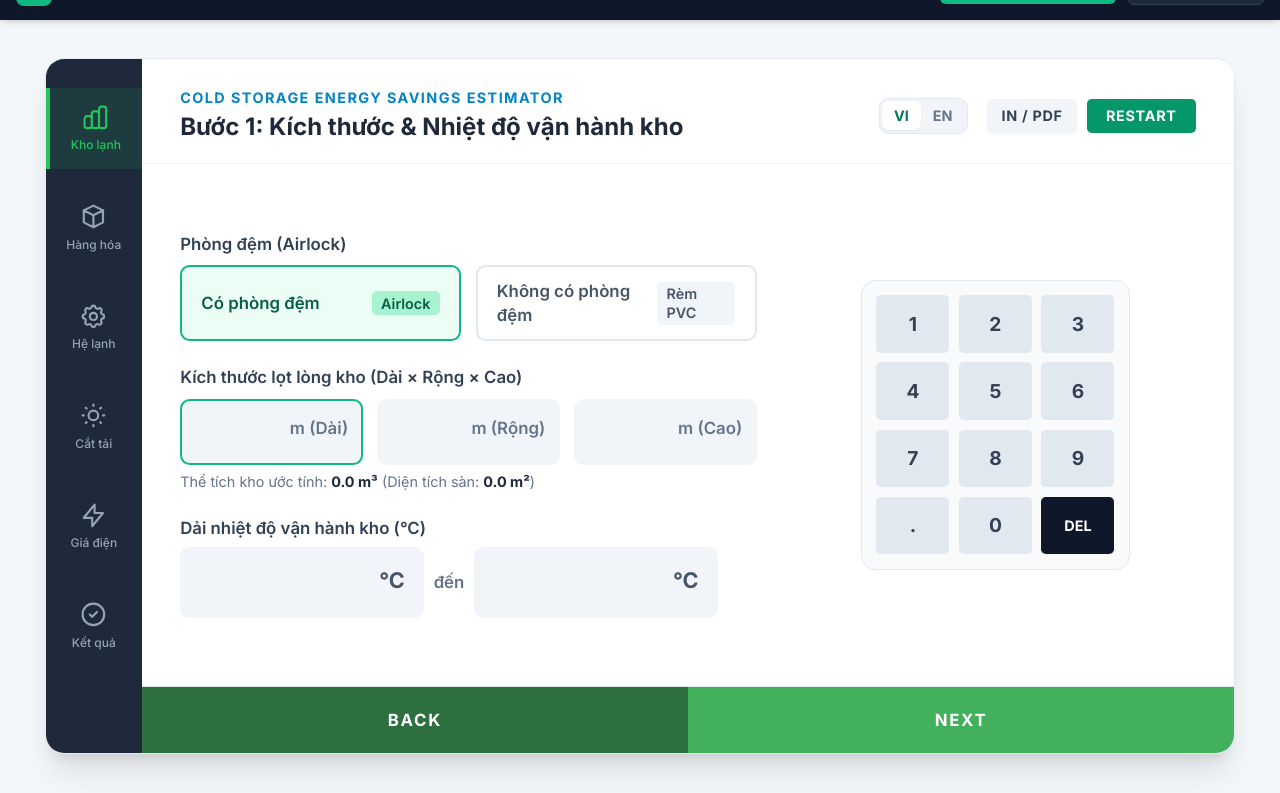
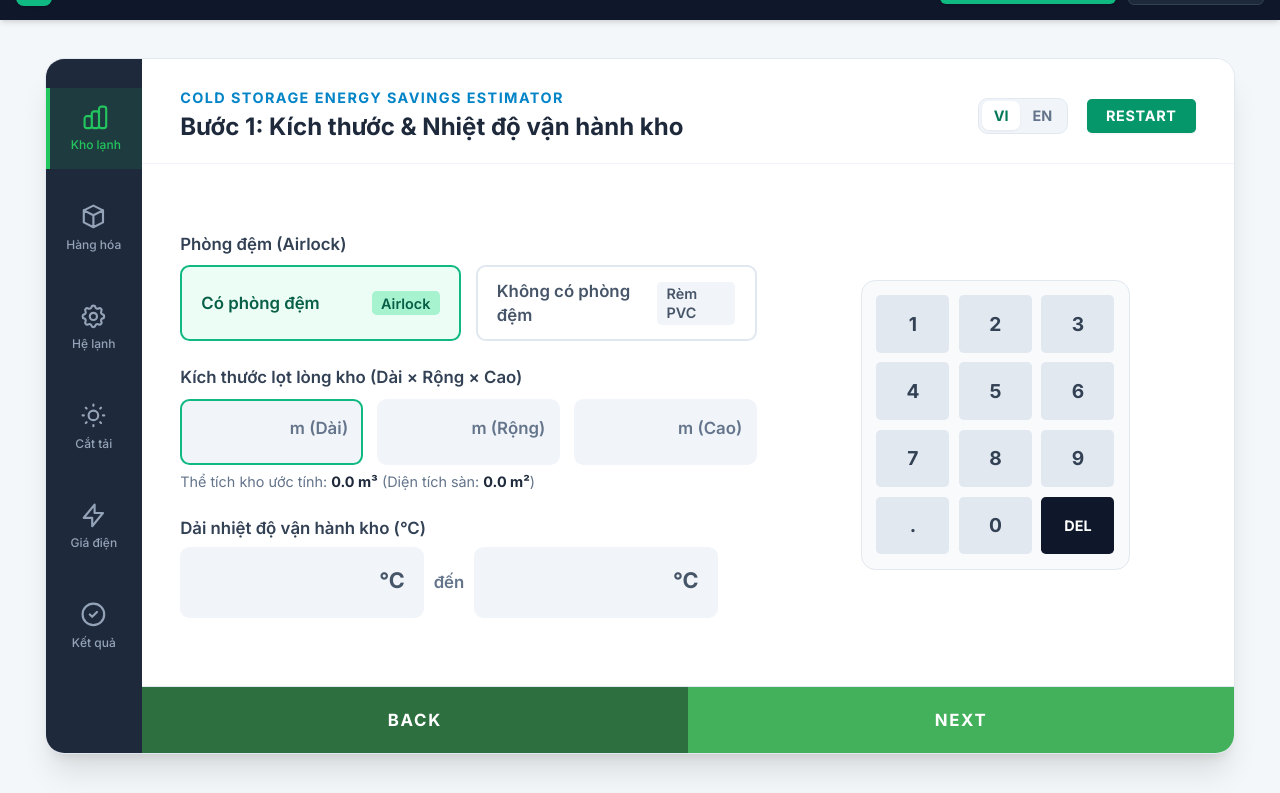
Before and after one commit to manhute73/VoxCool-estimator, a plain HTML site: page index.html in a window 1280 px wide. Shown: the part 44-837 px from the top of the page. Drawn offline with nearby package versions, Linux system fonts and the light colour scheme.

Commit message:
Update index.html

```diff
--- a/index.html
+++ b/index.html
@@ -144,9 +144,6 @@
             <button type="button" id="btn-lang-en" onclick="setClientLanguage('en')"
               class="px-2.5 py-1 rounded-md text-slate-500 hover:text-slate-800 transition">EN</button>
           </div>
-          <button onclick="window.print()" class="px-3 py-1.5 bg-slate-100 hover:bg-slate-200 text-slate-700 text-xs font-bold tracking-wider uppercase rounded shadow-sm transition">
-            IN / PDF
-          </button>
           <button onclick="resetCustomerForm()" class="px-4 py-1.5 bg-emerald-600 hover:bg-emerald-700 text-white text-xs font-bold tracking-wider uppercase rounded shadow-sm transition">
             RESTART
           </button>
```
